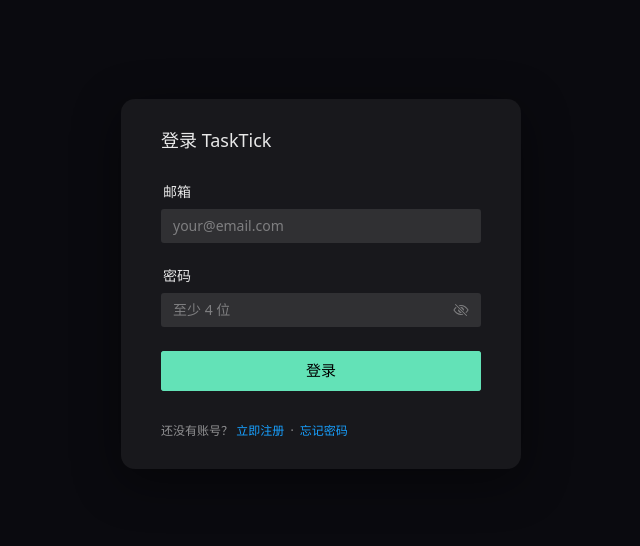
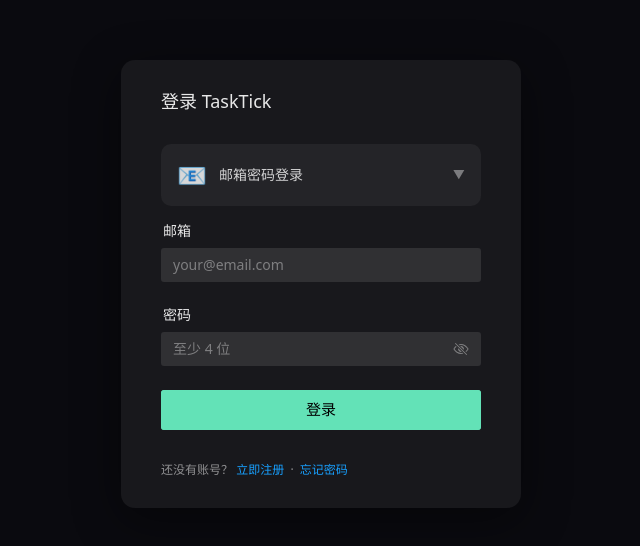
Before and after one commit to lris-wang/TaskTick, a Vue app in the folder apps/web/: page /#/login in a window 1280 px wide. Shown: the part 140-686 px from the top of the page, without its empty margins (319-959 px from the left). Built offline with nearby package versions, Linux system fonts and the light colour scheme; no server answers.

Commit message:
feat: 登录页添加方式选择弹窗（邮箱/手机/微信/QQ）

```diff
--- a/apps/web/src/views/LoginView.vue
+++ b/apps/web/src/views/LoginView.vue
@@ -1,5 +1,5 @@
 <script setup lang="ts">
-import { NButton, NCard, NForm, NFormItem, NInput, NText } from "naive-ui";
+import { NButton, NCard, NForm, NFormItem, NInput, NText, NModal } from "naive-ui";
 import { ref } from "vue";
 import { useRoute, useRouter } from "vue-router";
 
@@ -15,8 +15,14 @@
 const tagStore = useTagStore();
 const teamStore = useTeamStore();
 
+/** 0 = email+password, 1 = phone, 2 = email+code */
+const loginMethod = ref(0);
+const showMethodModal = ref(false);
+
 const email = ref("");
 const password = ref("");
+const phone = ref("");
+const code = ref("");
 const loading = ref(false);
 const errorText = ref("");
 
@@ -30,16 +36,28 @@
   return raw;
 }
 
+function selectMethod(method: number) {
+  loginMethod.value = method;
+  showMethodModal.value = false;
+}
+
 async function onSubmit() {
   errorText.value = "";
   loading.value = true;
   try {
-    const res = await auth.login(email.value, password.value);
-    if (!res.ok) {
-      errorText.value = res.message;
-      return;
+    if (loginMethod.value === 0) {
+      const res = await auth.login(email.value, password.value);
+      if (!res.ok) {
+        errorText.value = res.message;
+        return;
+      }
+    } else if (loginMethod.value === 2) {
+      const res = await auth.loginWithCode(email.value, code.value);
+      if (!res.ok) {
+        errorText.value = res.error || "登录失败";
+        return;
+      }
     }
-    // Hydrate tasks, projects, tags, and teams after successful login
     await Promise.all([
       taskStore.hydrate(),
       tagStore.hydrate(),
@@ -49,7 +67,6 @@
     const redirect = safeRedirectPath(route.query.redirect);
     await router.replace(redirect);
   } catch (err) {
-    // Hydration/network errors: show message but keep user logged in
     errorText.value = "数据加载失败，请刷新重试";
     console.error("[Login] hydrate error:", err);
   } finally {
@@ -61,17 +78,31 @@
 <template>
   <div class="login-page">
     <NCard class="login-card" title="登录 TaskTick" :bordered="false" size="huge">
+      <!-- Login method selector -->
+      <div class="method-selector" @click="showMethodModal = true">
+        <span class="method-icon">
+          <template v-if="loginMethod === 0">📧</template>
+          <template v-else-if="loginMethod === 1">📱</template>
+          <template v-else>✉️</template>
+        </span>
+        <span class="method-name">
+          <template v-if="loginMethod === 0">邮箱密码登录</template>
+          <template v-else-if="loginMethod === 1">手机登录</template>
+          <template v-else>邮箱验证码登录</template>
+        </span>
+        <span class="method-arrow">▼</span>
+      </div>
+
       <NForm @submit.prevent="onSubmit">
-        <NFormItem label="邮箱">
+        <NFormItem v-if="loginMethod !== 1" label="邮箱">
           <NInput
             v-model:value="email"
             placeholder="your@email.com"
             autocomplete="email"
             :disabled="loading"
-            @keyup.enter="onSubmit"
           />
         </NFormItem>
-        <NFormItem label="密码">
+        <NFormItem v-if="loginMethod === 0" label="密码">
           <NInput
             v-model:value="password"
             type="password"
@@ -79,9 +110,23 @@
             placeholder="至少 4 位"
             autocomplete="current-password"
             :disabled="loading"
-            @keyup.enter="onSubmit"
           />
         </NFormItem>
+        <NFormItem v-if="loginMethod === 1" label="手机号">
+          <NInput
+            v-model:value="phone"
+            placeholder="请输入手机号"
+            :disabled="loading"
+          />
+        </NFormItem>
+        <NFormItem v-if="loginMethod === 2" label="验证码">
+          <NInput
+            v-model:value="code"
+            placeholder="请输入验证码"
+            :disabled="loading"
+          />
+        </NFormItem>
+
         <NText v-if="errorText" type="error" class="login-error">{{ errorText }}</NText>
         <NButton type="primary" block size="large" :loading="loading" attr-type="submit">登录</NButton>
       </NForm>
@@ -94,6 +139,31 @@
         </NText>
       </template>
     </NCard>
+
+    <!-- Method selection modal -->
+    <NModal v-model:show="showMethodModal" preset="card" title="选择登录方式" style="width: 320px;" :bordered="false">
+      <div class="method-grid">
+        <div class="method-item" @click="selectMethod(0)">
+          <span class="method-icon-lg">📧</span>
+          <span class="method-label">邮箱密码登录</span>
+        </div>
+        <div class="method-item" @click="selectMethod(2)">
+          <span class="method-icon-lg">✉️</span>
+          <span class="method-label">邮箱验证码登录</span>
+        </div>
+        <div class="method-item" @click="selectMethod(1)">
+          <span class="method-icon-lg">📱</span>
+          <span class="method-label">手机登录</span>
+        </div>
+        <div class="method-item" @click="selectMethod(3)">
+          <span class="method-icon-lg">💬</span>
+          <span class="method-label">QQ登录</span>
+        </div>
+      </div>
+      <div style="text-align:center;margin-top:16px;">
+        <span style="font-size:12px;color:rgba(255,255,255,0.3);">更多登录方式 即将上线</span>
+      </div>
+    </NModal>
   </div>
 </template>
 
@@ -117,4 +187,56 @@
   margin-bottom: 12px;
   font-size: 13px;
 }
+.method-selector {
+  display: flex;
+  align-items: center;
+  padding: 12px 16px;
+  background: rgba(255, 255, 255, 0.05);
+  border-radius: 10px;
+  cursor: pointer;
+  margin-bottom: 16px;
+  transition: background 0.15s;
+}
+.method-selector:hover {
+  background: rgba(255, 255, 255, 0.1);
+}
+.method-icon {
+  font-size: 24px;
+  margin-right: 12px;
+}
+.method-name {
+  flex: 1;
+  font-size: 14px;
+  color: rgba(255, 255, 255, 0.8);
+}
+.method-arrow {
+  font-size: 12px;
+  color: rgba(255, 255, 255, 0.4);
+}
+.method-grid {
+  display: grid;
+  grid-template-columns: 1fr 1fr;
+  gap: 16px;
+}
+.method-item {
+  display: flex;
+  flex-direction: column;
+  align-items: center;
+  padding: 20px 12px;
+  background: rgba(255, 255, 255, 0.05);
+  border-radius: 12px;
+  cursor: pointer;
+  transition: background 0.15s;
+}
+.method-item:hover {
+  background: rgba(255, 255, 255, 0.1);
+}
+.method-icon-lg {
+  font-size: 32px;
+  margin-bottom: 8px;
+}
+.method-label {
+  font-size: 13px;
+  color: rgba(255, 255, 255, 0.7);
+}
 </style>
```
